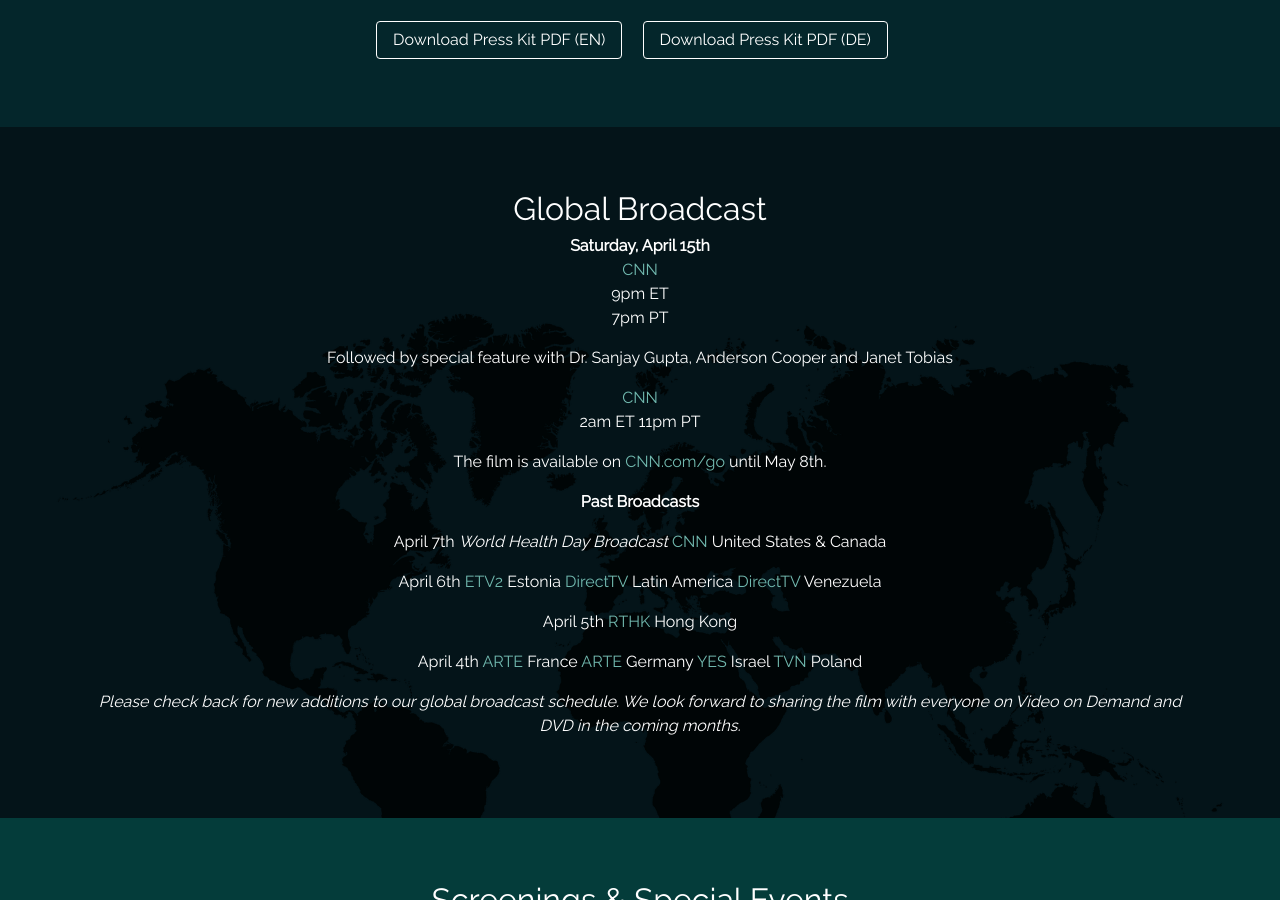
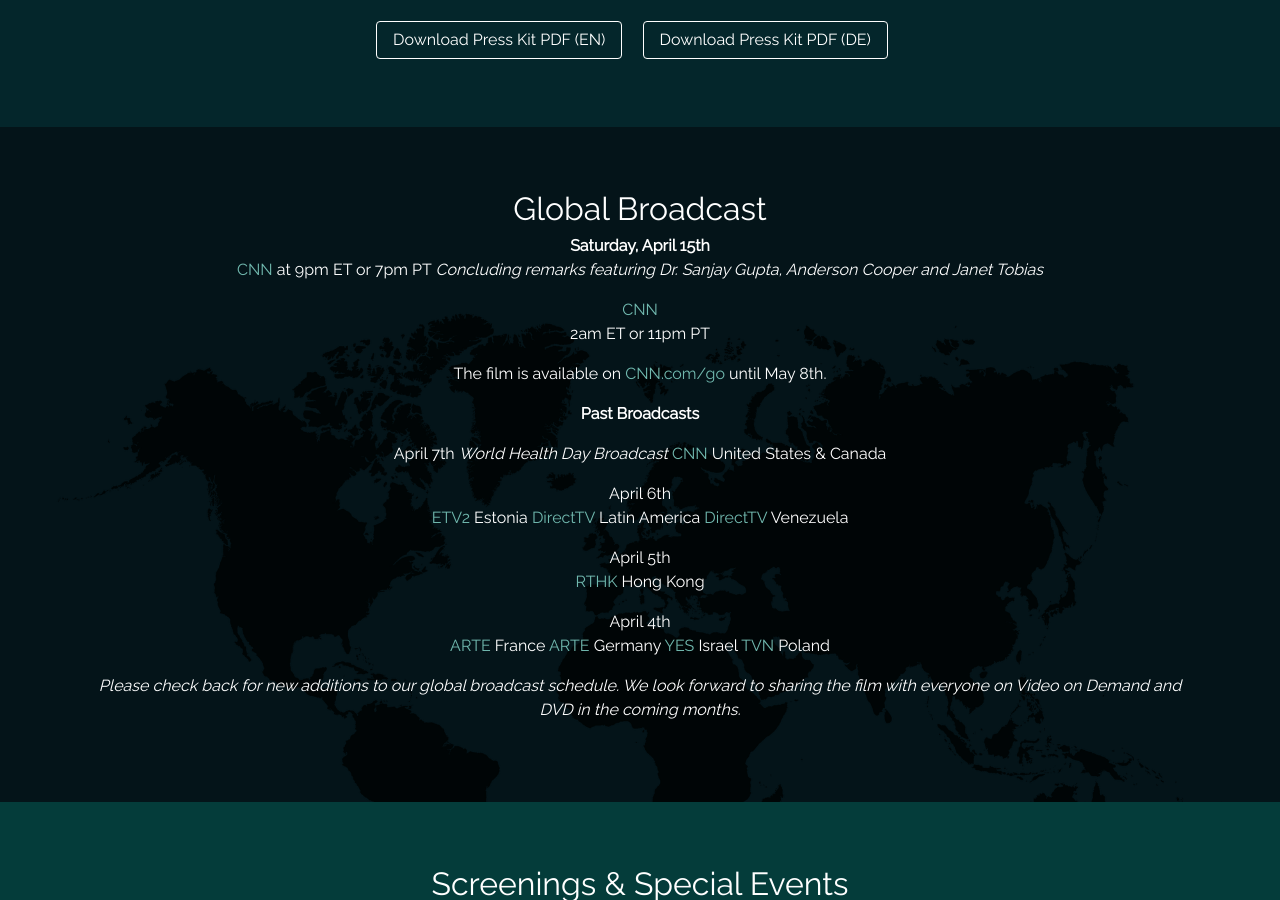
Before and after one commit to caseyg/takesallofus, a Jekyll site: the page built from index.md, in a window 1280 px wide and 900 px high, scrolled down 2360 px. Built offline with Jekyll 4.4.1, drawn with Linux system fonts in a browser that asks for light colours; nearby versions of some CDN libraries; comment, search, counter and statistics services are not loaded.

Commit message:
Updated Index

```diff
--- a/index.md
+++ b/index.md
@@ -8,14 +8,14 @@
     \   "
   trailer-youtube-id: zsB1sYSHEAM
 broadcastevents:
-  description: "**Saturday, April 15th**  \n[CNN](http://www.cnn.com)  \n9pm ET  \n7pm
-    PT\n\nFollowed by special feature with Dr. Sanjay Gupta, Anderson Cooper and Janet
-    Tobias\n  \n[CNN](http://www.cnn.com)  \n2am ET\n11pm PT\n\nThe film is available
+  description: "**Saturday, April 15th**  \n[CNN](http://www.cnn.com) at 9pm ET or
+    7pm PT\n*Concluding remarks featuring Dr. Sanjay Gupta, Anderson Cooper and Janet
+    Tobias*\n  \n[CNN](http://www.cnn.com)  \n2am ET or 11pm PT\n\nThe film is available
     on [CNN.com/go](http://www.cnn.com/go) until May 8th.\n\n\n**Past Broadcasts**\n\nApril
     7th\n*World Health Day Broadcast*\n[CNN](http://www.cnn.com) United States & Canada\n\nApril
-    6th\n[ETV2](http://etv2.err.ee) Estonia\n[DirectTV](http://www.directvla.com)
-    Latin America\n[DirectTV](http://www.directv.com.ve) Venezuela\n\nApril 5th\n[RTHK](http://www.rthk.hk)
-    Hong Kong\n\nApril 4th\n[ARTE](http://www.arte.tv) France\n[ARTE](http://www.wdr.de)
+    6th  \n[ETV2](http://etv2.err.ee) Estonia\n[DirectTV](http://www.directvla.com)
+    Latin America\n[DirectTV](http://www.directv.com.ve) Venezuela\n\nApril 5th  \n[RTHK](http://www.rthk.hk)
+    Hong Kong\n\nApril 4th  \n[ARTE](http://www.arte.tv) France\n[ARTE](http://www.wdr.de)
     Germany\n[YES](http://www.yes.co.il) Israel\n[TVN](http://www.tvn.pl) Poland\n\n*Please
     check back for new additions to our global broadcast schedule. We look forward
     to sharing the film with everyone on Video on Demand and DVD in the coming months.*"
```
